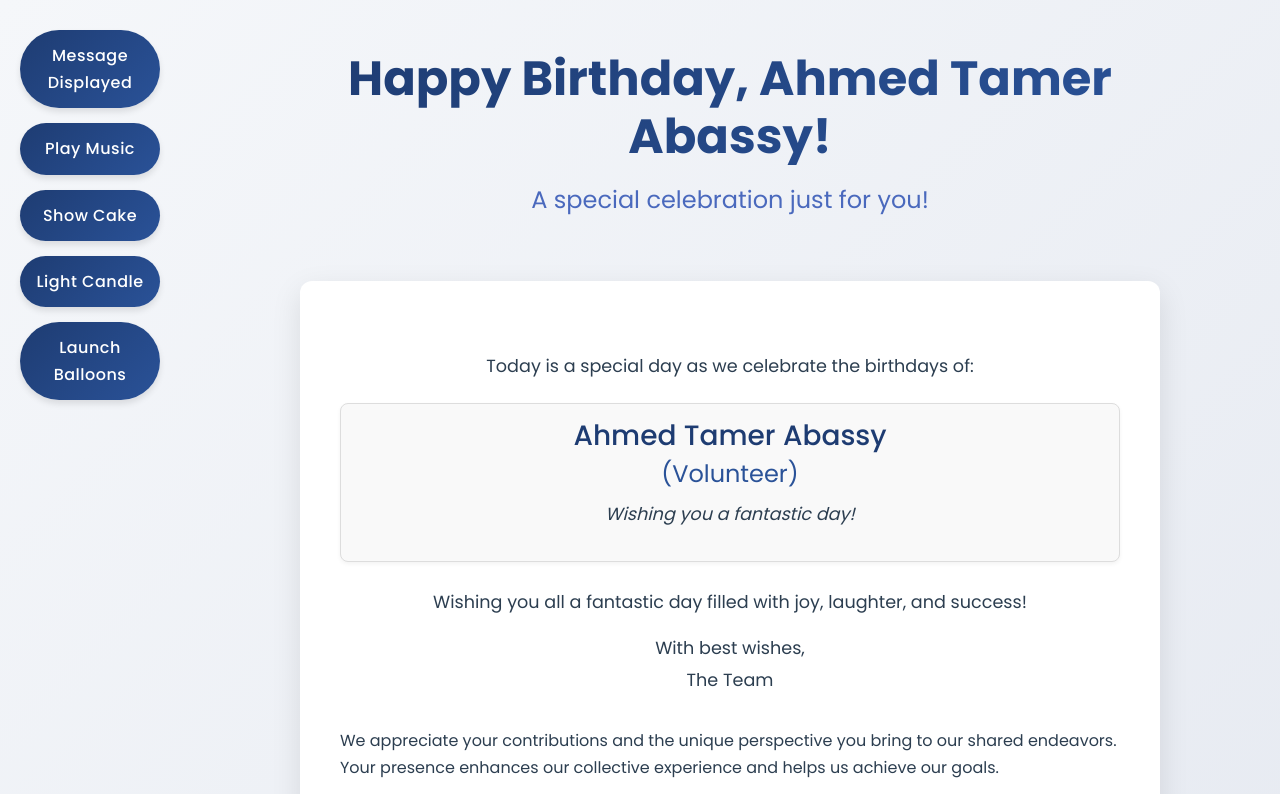
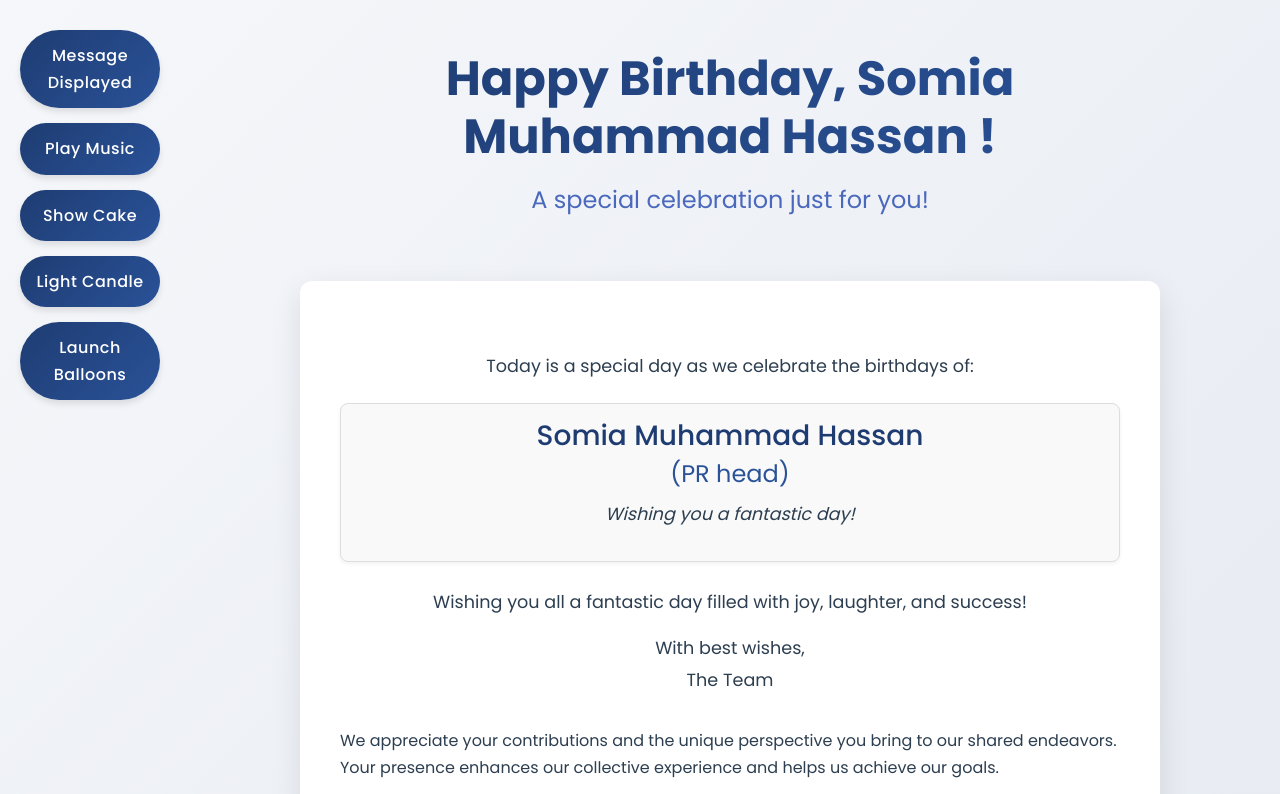
Before and after one commit to MohamedAbdElMoniedBadr/current_IEEE_birthday, a website: page index.html in a window 1280 px wide. Both pictures are taken after a click on the button "Display Message". Shown: the top 794 px of the page. Drawn offline with nearby package versions, Linux system fonts and the light colour scheme.

Commit message:
Update birthday page for Somia Muhammad Hassan  (2025-06-11)

```diff
--- a/index.html
+++ b/index.html
@@ -434,15 +434,15 @@
 
 		<div class="main-container">
 			<div class="header">
-				<h1 class="birthday-title">Happy Birthday, Ahmed Tamer Abassy!</h1>
+				<h1 class="birthday-title">Happy Birthday, Somia Muhammad Hassan !</h1>
 				<p class="subtitle">A special celebration just for you!</p>
 			</div>
 
 			<div class="celebration-card" id="messageCard">
 				<div class="message-section" id="messageSection"><p>Today is a special day as we celebrate the birthdays of:</p><div style="margin-top: 20px;">
       <div class="birthday-person-card" style="margin-bottom: 25px; padding: 15px; border: 1px solid #ddd; border-radius: 8px; background-color: #f9f9f9; box-shadow: 0 2px 4px rgba(0,0,0,0.05);">
-         <h3 style="margin-top: 0; color: #1e3c72;">Ahmed Tamer Abassy</h3>
-         <h4 style="font-weight: normal; color: #2a5298; margin-top: 5px; margin-bottom: 10px;">(Volunteer)</h4>
+         <h3 style="margin-top: 0; color: #1e3c72;">Somia Muhammad Hassan </h3>
+         <h4 style="font-weight: normal; color: #2a5298; margin-top: 5px; margin-bottom: 10px;">(PR head)</h4>
          <p><em>Wishing you a fantastic day!</em></p>
       </div>
     </div><p>Wishing you all a fantastic day filled with joy, laughter, and success!</p><p>With best wishes,<br>The Team</p></div>
```
